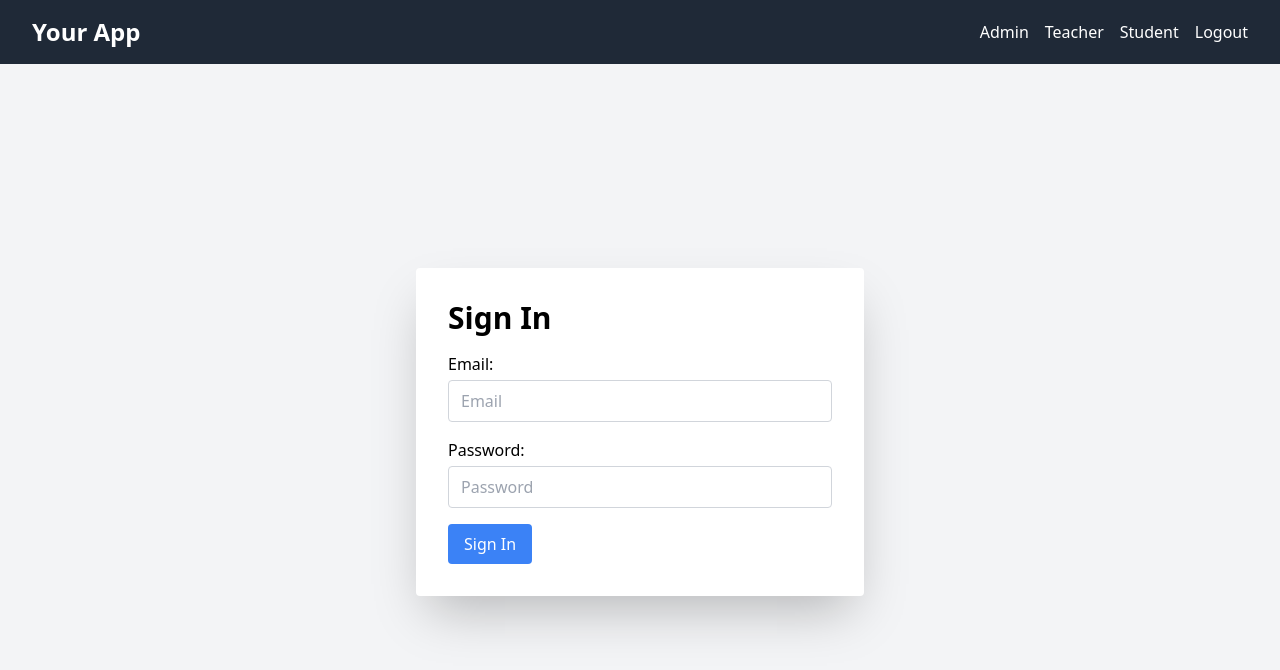
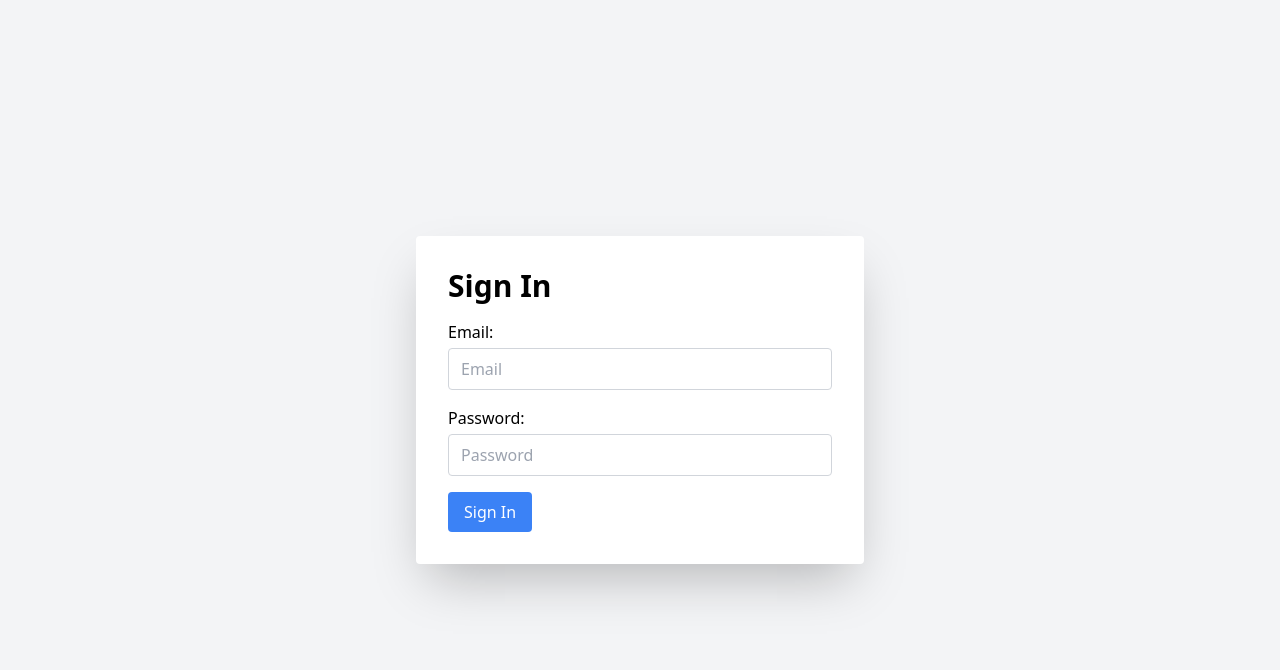
Before and after one commit to bestemic/online-gradebook, a React (Vite) app in the folder frontend/: page /login in a window 1280 px wide. Shown: the top 670 px of the page. Built offline with nearby package versions, Linux system fonts and the light colour scheme.

Commit message:
feat(frontend): style menu, add logout, and implement authorized user items display

```diff
--- a/frontend/src/components/MainPage.tsx
+++ b/frontend/src/components/MainPage.tsx
@@ -1,15 +1,6 @@
-import {Link, useNavigate} from "react-router-dom";
-import useAuth from "../hooks/useAuth.ts";
+import {Link} from "react-router-dom";
 
 const MainPage = () => {
-    const navigate = useNavigate();
-    const {setAuth} = useAuth();
-
-    const signOut = async () => {
-        setAuth({email: null, token: null});
-        navigate('/login');
-    }
-
     return (
         <div>
             <h1>Main Page</h1>
@@ -20,8 +11,6 @@ const MainPage = () => {
             <Link to="/teacher">Go to Teacher page</Link>
             <br/>
             <Link to="/student">Go to Student page</Link>
-            <br/>
-            <button onClick={signOut}>Sign Out</button>
         </div>
     );
 };
--- a/frontend/src/components/Navigation.tsx
+++ b/frontend/src/components/Navigation.tsx
@@ -1,55 +1,34 @@
-import {useState} from "react";
 import {Link, Outlet, useNavigate} from "react-router-dom";
+import useAuth from "../hooks/useAuth.ts";
 
 const Navigation = () => {
-    const [isLoggedIn, setIsLoggedIn] = useState(true);
     const navigate = useNavigate();
+    const {auth, setAuth} = useAuth();
 
-    const handleLogout = () => {
-        setIsLoggedIn(false);
-        navigate("/login");
-    };
+    const signOut = async () => {
+        setAuth({email: null, token: null});
+        navigate('/login');
+    }
 
     return (
         <div className="bg-gray-100 h-screen flex flex-col">
-            <nav className="bg-gray-800 py-4">
-                <div className="max-w-7xl mx-auto px-4 sm:px-6 lg:px-8 flex justify-between items-center">
-                    <div className="flex-shrink-0">
-                        <Link to="/" className="text-white text-2xl font-bold">
-                            Your App
-                        </Link>
-                    </div>
-                    {isLoggedIn && (
-                        <div>
-                            <ul className="flex space-x-4 text-white">
+
+            {auth?.token && (
+                <nav className="bg-gray-800 py-3 sm:px-2 lg:px-5">
+                    <ul className="flex justify-end space-x-5 text-white text-lg">
                         <li>
-                                    <Link to="/admin" className="hover:text-gray-300">
-                                        Admin
+                            <Link to="/profile" className="hover:text-gray-400">
+                                Profile
                             </Link>
                         </li>
                         <li>
-                                    <Link to="/teacher" className="hover:text-gray-300">
-                                        Teacher
-                                    </Link>
-                                </li>
-                                <li>
-                                    <Link to="/student" className="hover:text-gray-300">
-                                        Student
-                                    </Link>
-                                </li>
-                                <li>
-                                    <button
-                                        onClick={handleLogout}
-                                        className="hover:text-gray-300 focus:outline-none"
-                                    >
+                            <button onClick={signOut} className="hover:text-gray-400">
                                 Logout
                             </button>
                         </li>
                     </ul>
-                        </div>
+                </nav>
             )}
-                </div>
-            </nav>
 
             <div className="flex-1 p-10">
                 <Outlet/>
--- /dev/null
+++ b/frontend/src/components/RequireRole.tsx
@@ -0,0 +1,23 @@
+import useAuth from "../hooks/useAuth.ts";
+import JwtInterface from "../interfaces/JwtInterface.ts";
+import {jwtDecode} from "jwt-decode";
+import React from "react";
+
+type Props = {
+    allowedRoles: string[];
+    children: React.ReactNode;
+};
+
+const RequireRole = ({allowedRoles, children}: Props) => {
+    const {auth} = useAuth();
+
+    const decoded: JwtInterface | undefined = auth?.token ? jwtDecode(auth.token) : undefined;
+    const roles: string[] = decoded?.roles.split(',') || [];
+    const isAllowed = roles.some(role => allowedRoles.includes(role));
+
+    return (
+        isAllowed ? <>{children}</> : null
+    );
+};
+
+export default RequireRole;
```
Lines whose indentation alone changed are shown as unchanged.
